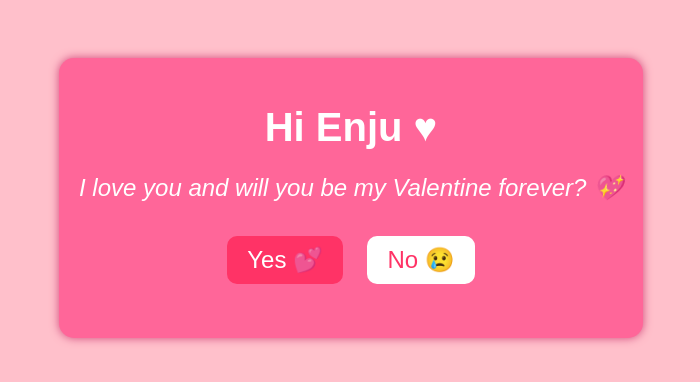
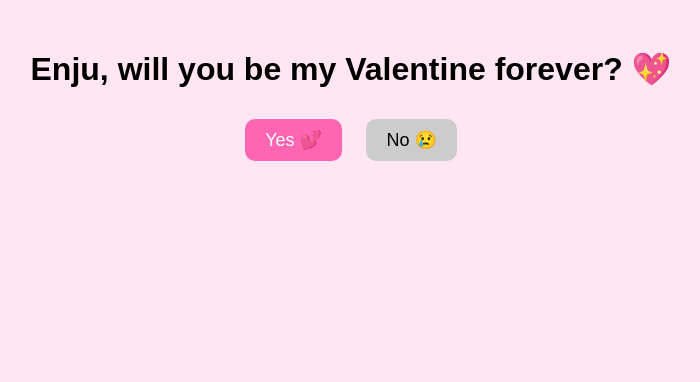
Before and after one commit to rose-2729/ForEnjuWithLove, a plain HTML site: page index.html in a window 1280 px wide. Shown: the whole page, without its empty margins (289-989 px from the left). Drawn offline with Linux system fonts and the light colour scheme.

Commit message:
Add files via upload

```diff
--- a/index.html
+++ b/index.html
@@ -3,22 +3,19 @@
 <head>
     <meta charset="UTF-8">
     <meta name="viewport" content="width=device-width, initial-scale=1.0">
-    <title>For Enju ♥</title>
+    <title>Be My Valentine, Enju!</title>
     <link rel="stylesheet" href="style.css">
+    <script defer src="script.js"></script>
 </head>
 <body>
     <div class="container">
-        <h1>Hi Enju ♥</h1>
-        <p class="letter">I love you and will you be my Valentine forever? 💖</p>
-
-        <div class="buttons">
-            <button id="yesBtn">Yes 💕</button>
-            <button id="noBtn">No 😢</button>
+        <h1>Enju, will you be my Valentine forever? 💖</h1>
+        <button id="yesButton">Yes 💕</button>
+        <button id="noButton">No 😢</button>
+        <div id="photo" class="hidden">
+            <img src=""C:\Users\roset\OneDrive\Pictures\IMG_20250119_044012.jpg"" alt="A cute surprise for Enju">
         </div>
-
-        <p id="response"></p>
+        <audio id="loveSong" src=""C:\Users\roset\Downloads\Ed Sheeran - Perfect.mp3""></audio>
     </div>
-
-    <script src="script.js"></script>
 </body>
 </html>
--- a/script.js
+++ b/script.js
@@ -1,9 +1,16 @@
-document.getElementById("yesBtn").addEventListener("click", function() {
-    document.getElementById("response").innerHTML = "Yay! 💖 I love you too, Enju! 😘";
+
+document.addEventListener("DOMContentLoaded", function () {
+    const yesButton = document.getElementById("yesButton");
+    const noButton = document.getElementById("noButton");
+    const loveSong = document.getElementById("loveSong");
+    const photo = document.getElementById("photo");
+
+    yesButton.addEventListener("click", function () {
+        loveSong.play(); // Play the song
+        photo.classList.remove("hidden"); // Show the photo
+    });
+
+    noButton.addEventListener("click", function () {
+        alert("Aww, please reconsider! 💔");
+    });
 });
-
-document.getElementById("noBtn").addEventListener("mouseover", function() {
-    this.style.position = "absolute";
-    this.style.left = Math.random() * window.innerWidth + "px";
-    this.style.top = Math.random() * window.innerHeight + "px";
-});
--- a/style.css
+++ b/style.css
@@ -1,58 +1,43 @@
 body {
-    font-family: 'Arial', sans-serif;
     text-align: center;
-    background-color: pink;
-    color: white;
-    padding: 50px;
+    font-family: Arial, sans-serif;
+    background-color: #ffe6f2;
 }
 
 .container {
-    background: #ff6699;
-    padding: 20px;
-    border-radius: 15px;
-    box-shadow: 0px 0px 10px #d1477a;
-    display: inline-block;
+    margin-top: 50px;
 }
 
-h1 {
-    font-size: 2.5rem;
-    margin-bottom: 10px;
+button {
+    font-size: 18px;
+    padding: 10px 20px;
+    margin: 10px;
+    border: none;
+    border-radius: 10px;
+    cursor: pointer;
 }
 
-.letter {
-    font-size: 1.5rem;
-    font-style: italic;
+#yesButton {
+    background-color: #ff66b2;
+    color: white;
 }
 
-.buttons {
+#noButton {
+    background-color: #cccccc;
+    color: black;
+}
+
+#photo {
     margin-top: 20px;
 }
 
-button {
-    font-size: 1.5rem;
-    padding: 10px 20px;
-    border: none;
-    border-radius: 10px;
-    cursor: pointer;
-    margin: 10px;
-    transition: 0.3s;
+#photo img {
+    width: 300px; /* Adjust size */
+    border-radius: 15px;
+    box-shadow: 0px 4px 8px rgba(0, 0, 0, 0.2);
 }
 
-#yesBtn {
-    background-color: #ff3366;
-    color: white;
+/* Hide the photo initially */
+.hidden {
+    display: none;
 }
-
-#noBtn {
-    background-color: #ffffff;
-    color: #ff3366;
-}
-
-button:hover {
-    transform: scale(1.1);
-}
-
-#response {
-    font-size: 1.5rem;
-    margin-top: 20px;
-}
```
